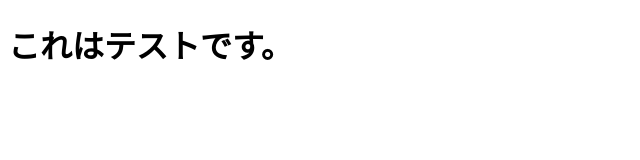
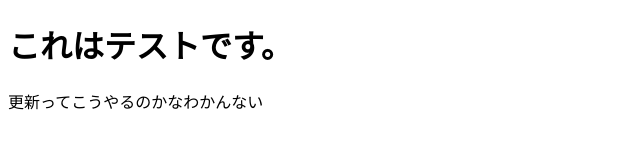
Before and after one commit to ntdmkmkmkmk3653/testsite, a plain HTML site: page index.html in a window 1280 px wide. Shown: the whole page, without its empty margins (0-640 px from the left). Drawn offline with Linux system fonts and the light colour scheme.

Commit message:
ちょっとだけ文を足しました

```diff
--- a/index.html
+++ b/index.html
@@ -10,5 +10,6 @@
 </head>
 <body>
     <h1>これはテストです。</h1>
+    <p>更新ってこうやるのかなわかんない</p>
 </body>
 </html>
```
